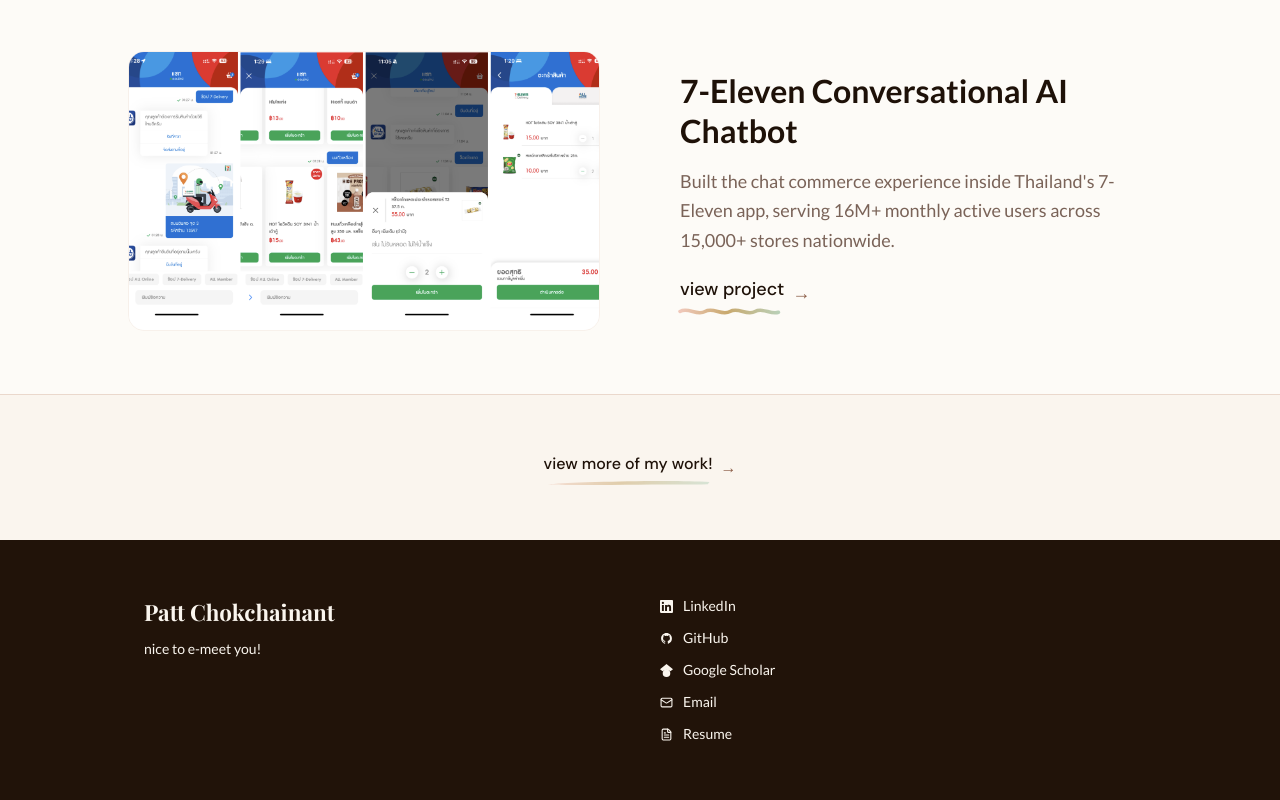
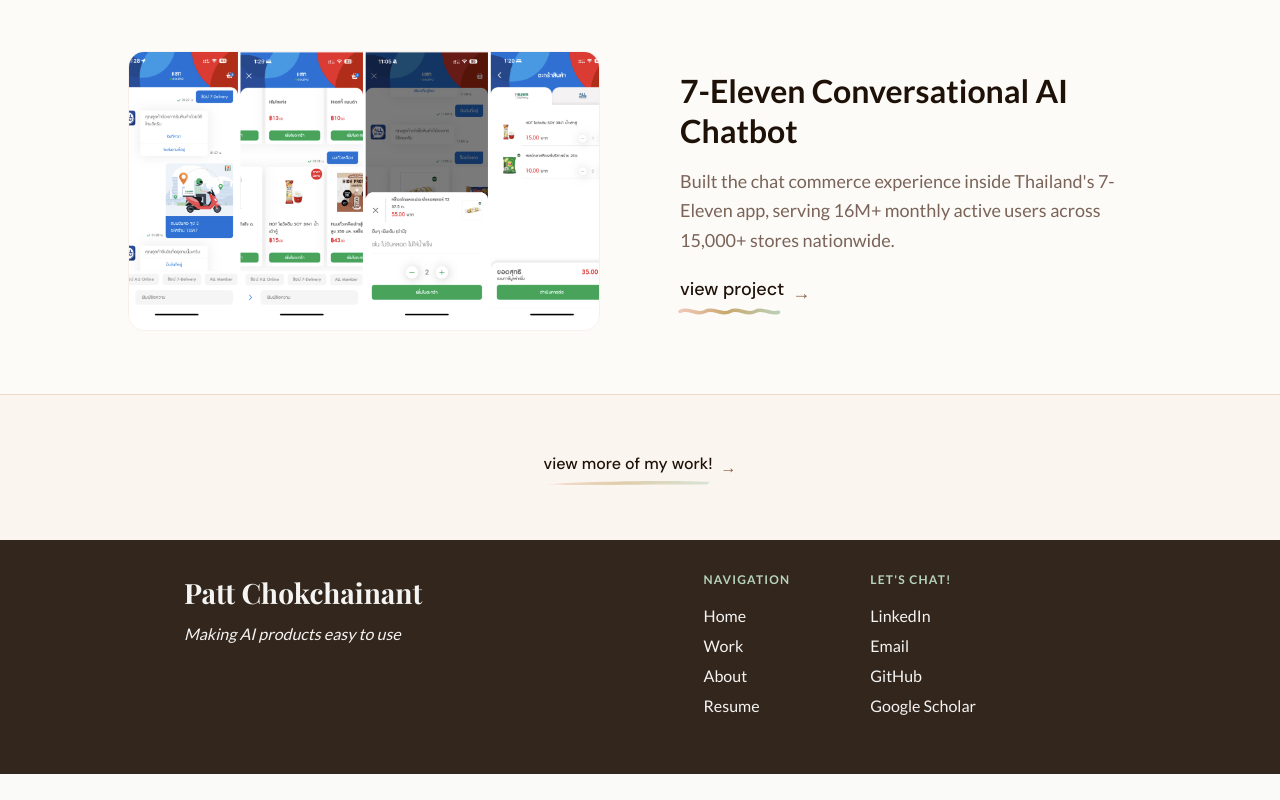
Before and after one commit to pattchok/portfolio, a Next.js app: page / in a window 1280 px wide. Shown: the part 1576-2376 px from the top of the page. After the commit the page ends 2350 px from the top, so only its background shows below. Built offline with nearby package versions, Linux system fonts and the light colour scheme; a web font is replaced by a local one.

Commit message:
update footer

```diff
--- a/components/Footer.tsx
+++ b/components/Footer.tsx
@@ -1,54 +1,85 @@
-import { SocialIcon } from "@/components/SocialIcons";
 import { PLAYFAIR, socialLinks } from "@/lib/constants";
 
-// Footer uses same order as nav
-const footerLinks = socialLinks;
+type FooterLink = {
+  href: string;
+  label: string;
+  external?: boolean;
+};
+
+const findSocial = (label: string): FooterLink => {
+  const match = socialLinks.find((l) => l.label === label);
+  if (!match) throw new Error(`Missing social link: ${label}`);
+  return match;
+};
+
+const navLinks: FooterLink[] = [
+  { href: "/", label: "Home" },
+  { href: "/work", label: "Work" },
+  { href: "/about", label: "About" },
+  findSocial("Resume"),
+];
+
+const chatLinks: FooterLink[] = [
+  findSocial("LinkedIn"),
+  findSocial("Email"),
+  findSocial("GitHub"),
+  findSocial("Google Scholar"),
+];
+
+function FooterColumn({ title, links }: { title: string; links: FooterLink[] }) {
+  return (
+    <div>
+      <p
+        className="mb-4 text-xs font-bold uppercase tracking-widest"
+        style={{ color: "#B8D4BF" }}
+      >
+        {title}
+      </p>
+      <div className="flex flex-col gap-1.5">
+        {links.map(({ href, label, external }) => (
+          <a
+            key={label}
+            href={href}
+            target={external ? "_blank" : undefined}
+            rel={external ? "noopener noreferrer" : undefined}
+            className="w-fit text-base transition-colors duration-200 hover:text-[#C9A96E]"
+            style={{ color: "rgba(255, 255, 255, 0.95)" }}
+          >
+            {label}
+          </a>
+        ))}
+      </div>
+    </div>
+  );
+}
 
 export default function Footer() {
   return (
-    <footer style={{ backgroundColor: "#211309" }}>
+    <footer style={{ backgroundColor: "#33261c" }}>
 
-      <div className="max-w-6xl mx-auto px-6 md:px-10 lg:px-20 py-14">
-        <div className="grid grid-cols-1 md:grid-cols-2 gap-10">
+      <div className="max-w-6xl mx-auto px-6 md:px-10 lg:px-20 pt-8 pb-14">
+        <div className="grid grid-cols-1 md:grid-cols-[1fr_auto_auto] gap-x-20 gap-y-10 md:pl-10 md:pr-40">
 
           {/* Left: name + tagline */}
           <div>
             <p
               className="mb-2"
               style={{
-                color: "#FAF5EE",
-                fontSize: "1.4rem",
+                color: "rgba(255, 255, 255, 0.95)",
+                fontSize: "1.75rem",
                 fontFamily: PLAYFAIR,
                 fontWeight: 700,
               }}
             >
               Patt Chokchainant
             </p>
-            <p style={{ color: "#FAF5EE", fontSize: "0.875rem" }}>
-              nice to e-meet you!
+            <p style={{ color: "rgba(255, 255, 255, 0.95)", fontSize: "1rem", fontStyle: "italic" }}>
+              Making AI products easy to use
             </p>
           </div>
 
-          {/* Right: links stacked row-by-row */}
-          <div className="flex flex-col gap-3">
-            {footerLinks.map(({ href, label, iconName, external }) => (
-              <a
-                key={label}
-                href={href}
-                target={external ? "_blank" : undefined}
-                rel={external ? "noopener noreferrer" : undefined}
-                className="flex items-center gap-2.5 group w-fit"
-                style={{ color: "#FAF5EE" }}
-              >
-                <span className="transition-colors duration-200 group-hover:text-[#C9A96E]" style={{ color: "inherit" }}>
-                  <SocialIcon name={iconName} size={13} />
-                </span>
-                <span className="text-sm transition-colors duration-200 group-hover:text-[#C9A96E]" style={{ color: "inherit" }}>
-                  {label}
-                </span>
-              </a>
-            ))}
-          </div>
+          <FooterColumn title="Navigation" links={navLinks} />
+          <FooterColumn title="Let's Chat!" links={chatLinks} />
 
         </div>
       </div>
```
Also changed, not shown: 1 other file (tests, documents, lock files or other folders).
